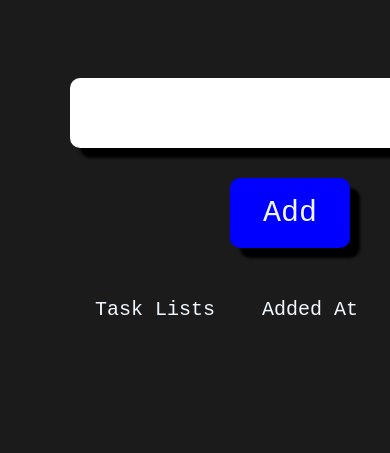
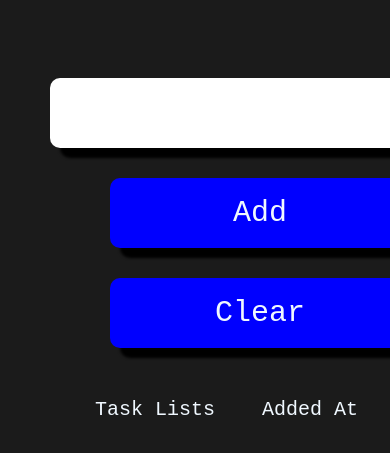
Before and after one commit to 0x5achin/todolist, a plain HTML site: page index.html in a window 390 px wide. Shown: the part 163-616 px from the top of the page. Drawn offline with Linux system fonts and the light colour scheme; a web font is replaced by a local one.

Commit message:
added clear button

```diff
--- a/css/main.css
+++ b/css/main.css
@@ -17,7 +17,7 @@ body {
 
 #input {
     border-radius: 10px;
-    margin: 100px 0 0 150px;
+    margin: 100px 0 0 100px;
     height: 70px;
     width: 400px;
     font-size: 30px;
@@ -92,10 +92,11 @@ hr {
         font-size: 40px;
     }
     #input {
-        margin-left: 40px;
+        margin-left: 20px;
     }
     .main {
-        margin: 30px 0 0 200px;
+        margin: 30px 0 0 80px;
+        width: 300px;
     }
     hr {
         display: none;
--- a/index.html
+++ b/index.html
@@ -18,6 +18,7 @@
         <h2 id="time"></h2>
         <input type="text" size="20" required id="input">
         <button class="add main" onclick="btn()">Add</button>
+        <button class="add main" onclick='clr()'>Clear</button>
         <hr>
         <table id="table">
             <tr>
--- a/js/main.js
+++ b/js/main.js
@@ -34,3 +34,8 @@ function Mytime() {
 }
 
 Mytime()
+
+function clr() {
+    document.getElementById('input').value = ''
+
+}
```
